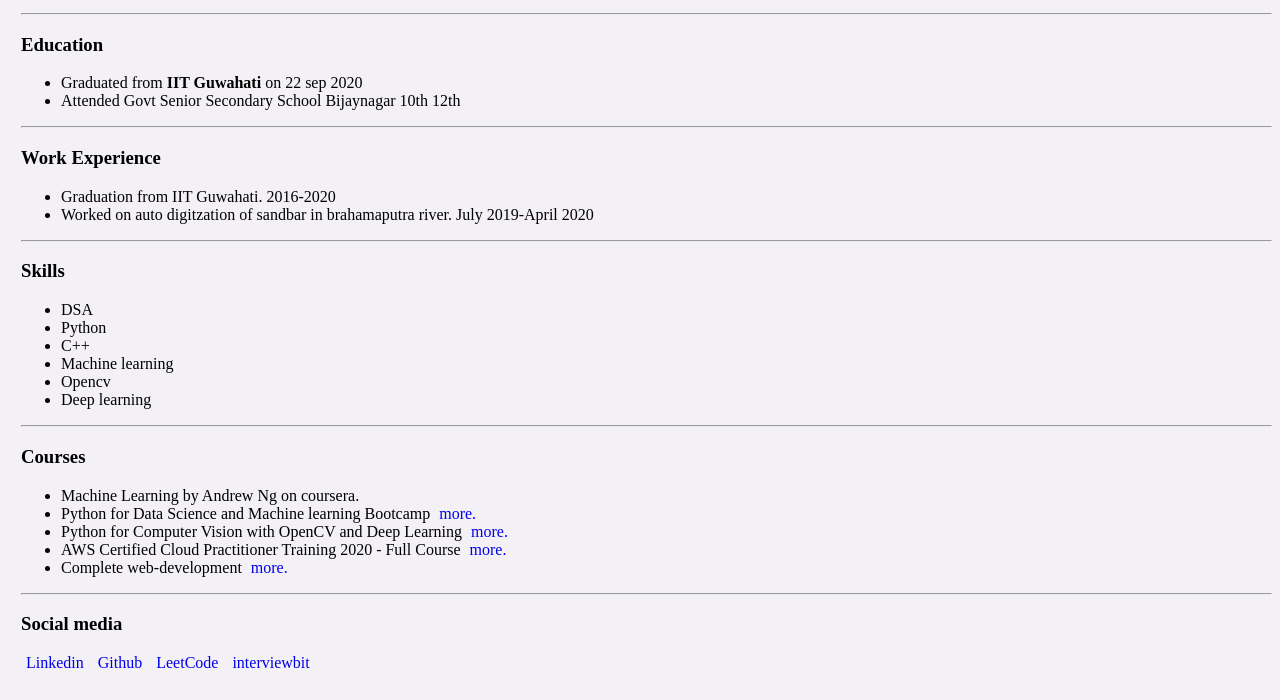
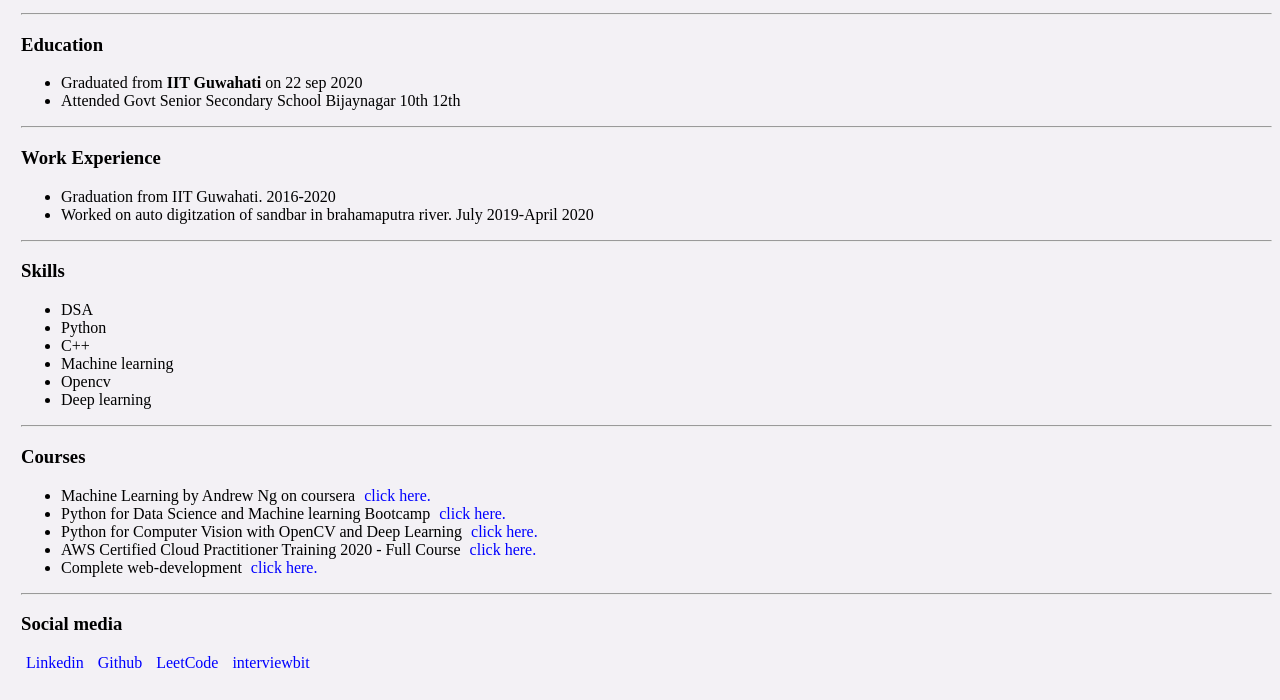
Before and after one commit to hemrajat/portfolio, a plain HTML site: page index.html in a window 1280 px wide. Shown: the part 122-822 px from the top of the page. Drawn offline with Linux system fonts and the light colour scheme.

Commit message:
course section added

```diff
--- a/css/styles.css
+++ b/css/styles.css
@@ -13,6 +13,7 @@ h3{
 a{
   text-decoration: none;
   padding: 5px;
+  color: blue;
 }
 
 .skills{
--- a/index.html
+++ b/index.html
@@ -43,23 +43,24 @@
   <h3>Courses</h3>
     <ul>
         <li>
-            Machine Learning by Andrew Ng on coursera.
+            Machine Learning by Andrew Ng on coursera
+            <a href="https://www.coursera.org/learn/machine-learning" target="_blank">click here.</a>
         </li>
         <li>
             Python for Data Science and Machine learning Bootcamp
-            <a href="https://www.udemy.com/course/python-for-data-science-and-machine-learning-bootcamp/" target="_blank">more.</a>
+            <a href="https://www.udemy.com/course/python-for-data-science-and-machine-learning-bootcamp/" target="_blank">click here.</a>
         </li>
         <li>
             Python for Computer Vision with OpenCV and Deep Learning
-            <a href="https://www.udemy.com/course/python-for-computer-vision-with-opencv-and-deep-learning/" target="_blank">more.</a>
+            <a href="https://www.udemy.com/course/python-for-computer-vision-with-opencv-and-deep-learning/" target="_blank">click here.</a>
         </li>
         <li>
             AWS Certified Cloud Practitioner Training 2020 - Full Course
-            <a href="https://youtu.be/3hLmDS179YE" target="_blank">more.</a>
+            <a href="https://youtu.be/3hLmDS179YE" target="_blank">click here.</a>
         </li>
         <li>
             Complete web-development
-            <a href="https://www.udemy.com/course/the-complete-web-development-bootcamp/" target="_blank">more.</a>
+            <a href="https://www.udemy.com/course/the-complete-web-development-bootcamp/" target="_blank">click here.</a>
         </li>
     </ul>
   <hr>
```
